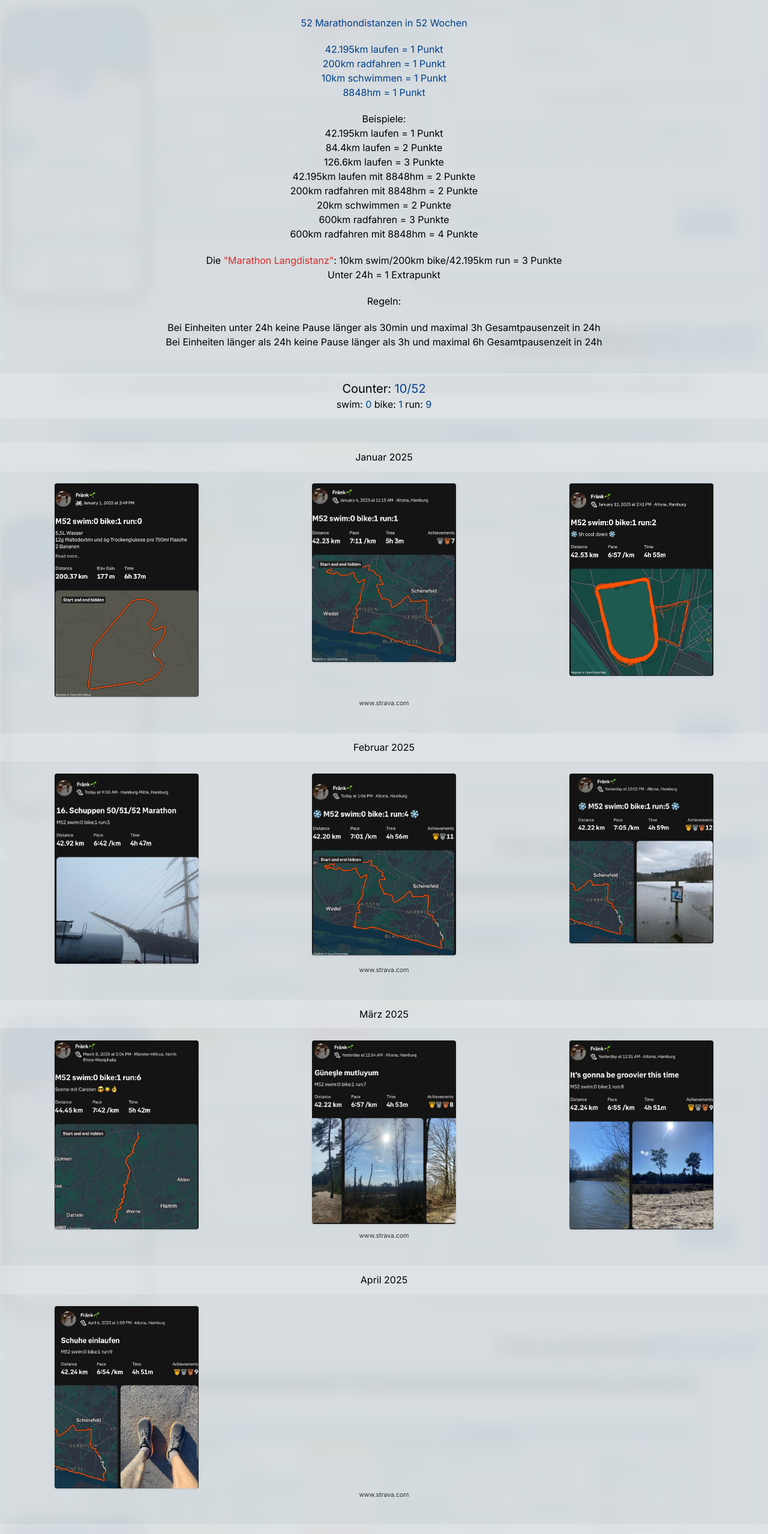
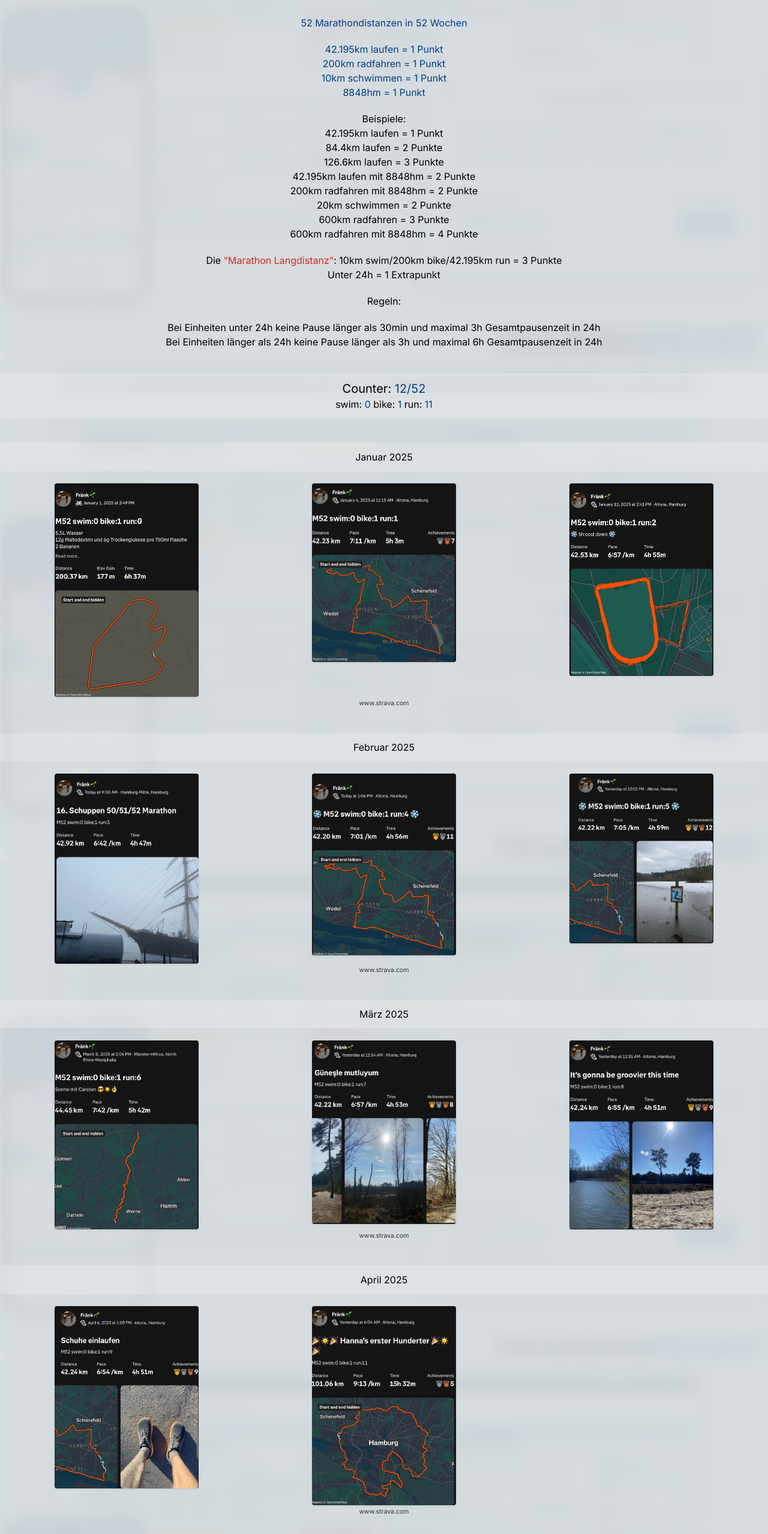
Before and after one commit to FrankSiyli/cna_sec, a Next.js app: page /m52 in a window 1280 px wide. Shown: the part 234-2792 px from the top of the page at 60% size. Built offline with nearby package versions, Linux system fonts and the light colour scheme.

Commit message:
challenge

```diff
--- a/src/app/(pages)/m52/page.js
+++ b/src/app/(pages)/m52/page.js
@@ -24,7 +24,7 @@ const Page = () => {
     Januar: ["m52_1.png", "m52_2.png", "m52_3.png"],
     Februar: ["m52_4.png", "m52_5.png", "m52_6.png"],
     März: ["m52_7.png", "m52_8.png", "m52_9.png"],
-    April: ["m52_10.png"],
+    April: ["m52_10.png", "m52_12.png"],
   };
   return (
     <>
@@ -82,13 +82,13 @@ const Page = () => {
               <div className="bg-appGrey/30 p-3 mb-10">
                 <h2 className=" ">
                   <span className="text-xl">
-                    Counter: <span className="text-appBlue">10/52 </span>
+                    Counter: <span className="text-appBlue">12/52 </span>
                   </span>{" "}
                 </h2>
                 <p>
                   swim: <span className="text-appBlue">0</span> bike:{" "}
                   <span className="text-appBlue">1</span> run:{" "}
-                  <span className="text-appBlue">9</span>
+                  <span className="text-appBlue">11</span>
                 </p>
               </div>
 
```
Also changed, not shown: public/challenge/m52_12.png (added).
